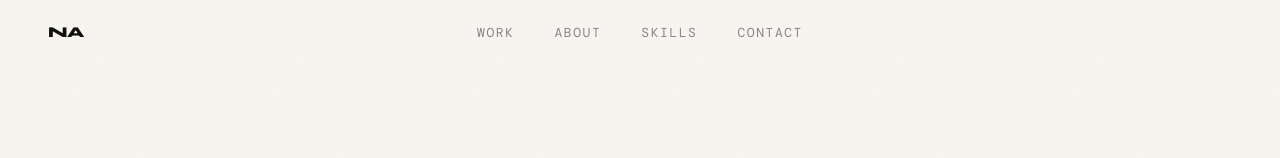
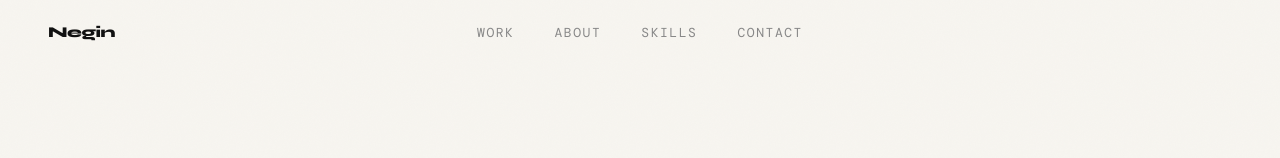
Before and after one commit to Negin-code/dev-portfolio, a React (Vite) app: page / in a window 1280 px wide. Shown: the top 158 px of the page. Built offline with nearby package versions, Linux system fonts and the light colour scheme; a web font is replaced by a local one.

Commit message:
change negin asem to negin

```diff
--- a/src/components/Navbar.jsx
+++ b/src/components/Navbar.jsx
@@ -54,7 +54,7 @@ export default function Navbar() {
             fontSize: 15, letterSpacing: "-.03em",
           }}
         >
-          NA
+          Negin
         </a>
 
         {/* Desktop links — absolutely centred */}
```
